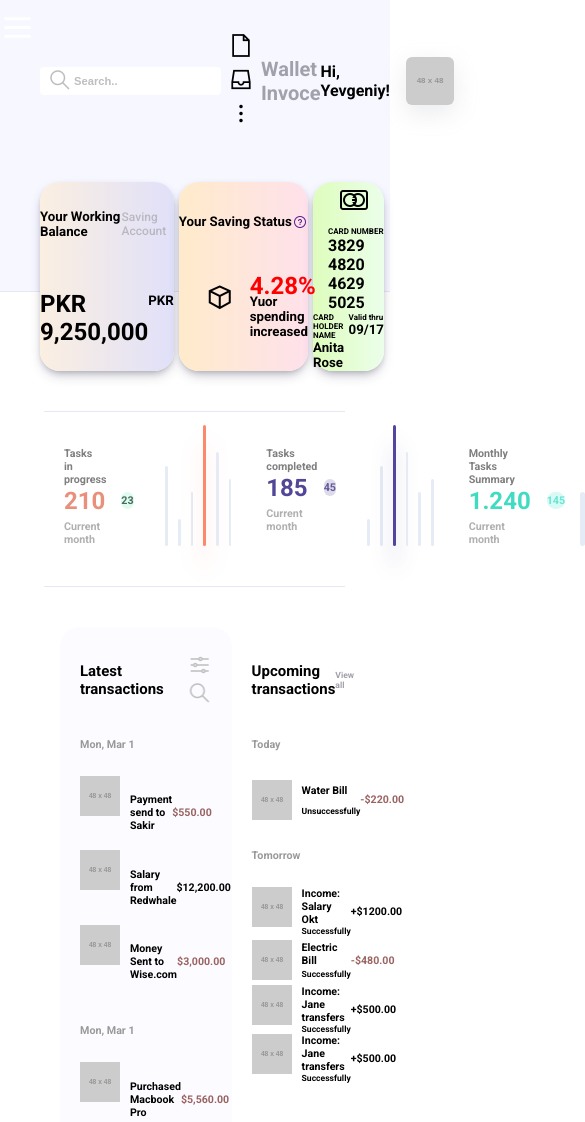
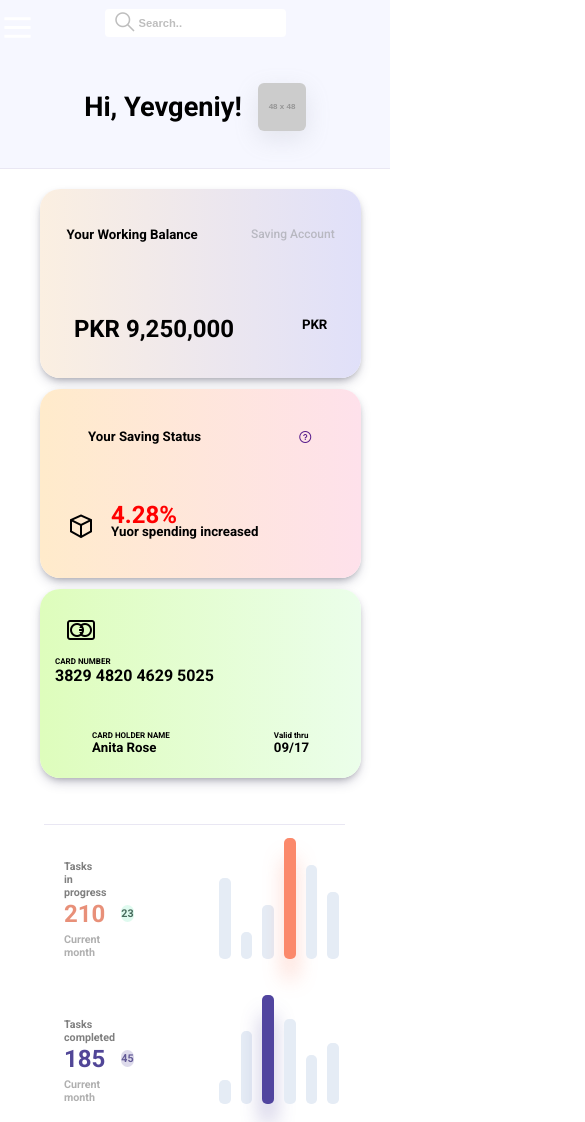
Before and after one commit to ShumaW/dashboard, a plain HTML site: page index.html in a window 390 px wide. Shown: the top 1122 px of the page, 585 px wide, since content can reach past the window. Drawn offline with nearby package versions, Linux system fonts and the light colour scheme; placeholder pictures from the web are drawn by us.

Commit message:
Commit 18.09.2022

```diff
--- a/index.html
+++ b/index.html
@@ -615,6 +615,64 @@
             .burger--open {
                 left: 330px;
             }
+
+            header {
+                display: flex;
+                justify-content: space-around;
+                align-items: center;
+                background: var(--main-bg);
+                height: 20vh;
+                margin: 0px 0 0 0;
+                padding: 0 40px 0 40px;
+                border-bottom: solid #e9e7f3 1px;
+                flex-wrap: wrap;
+                flex-direction: column;
+            }
+
+            .header-user {
+                font-size: 1.7rem;
+            }
+
+            .cards {
+                display: flex;
+                margin-top: 15px;
+                padding: 0 40px 0 40px;
+                flex-direction: column;
+                justify-content: space-around;
+                height: 600px;
+            }
+
+            .button {
+                display: none;
+            }
+
+            .link-id {
+                display: none;
+            }
+
+            .diagramme {
+                height: 479px;
+                margin: 40px 45px 0 44px;
+                border-top: solid #e9e7f3 1px;
+                border-bottom: solid #e9e7f3 1px;
+                display: flex;
+                flex-direction: column;
+            }
+
+            .diagramme__item {
+                display: flex;
+                width: 300px;
+                justify-content: space-between;
+                margin-right: 10px;
+
+            }
+
+            .transaction {
+                display: flex;
+                justify-content: space-between;
+                padding: 0 0 40px 0;
+                flex-direction: column;
+            }
         }
     </style>
 </head>
@@ -790,7 +848,7 @@
                     </span>
                     <input type="text" class="search__input" placeholder="Search..">
                 </div>
-                <div>
+                <div class="button">
                     <button class="button-icon">
                         <i class="las la-file"></i>
                     </button>
@@ -801,7 +859,7 @@
                         <i class="las la-ellipsis-v"></i>
                     </button>
                 </div>
-                <div>
+                <div class="link-id">
                     <a class="link link--bold link--medium" href="">Wallet</a>
                     <a class="link link--bold link--medium" href="">Invoce</a>
                 </div>
```
